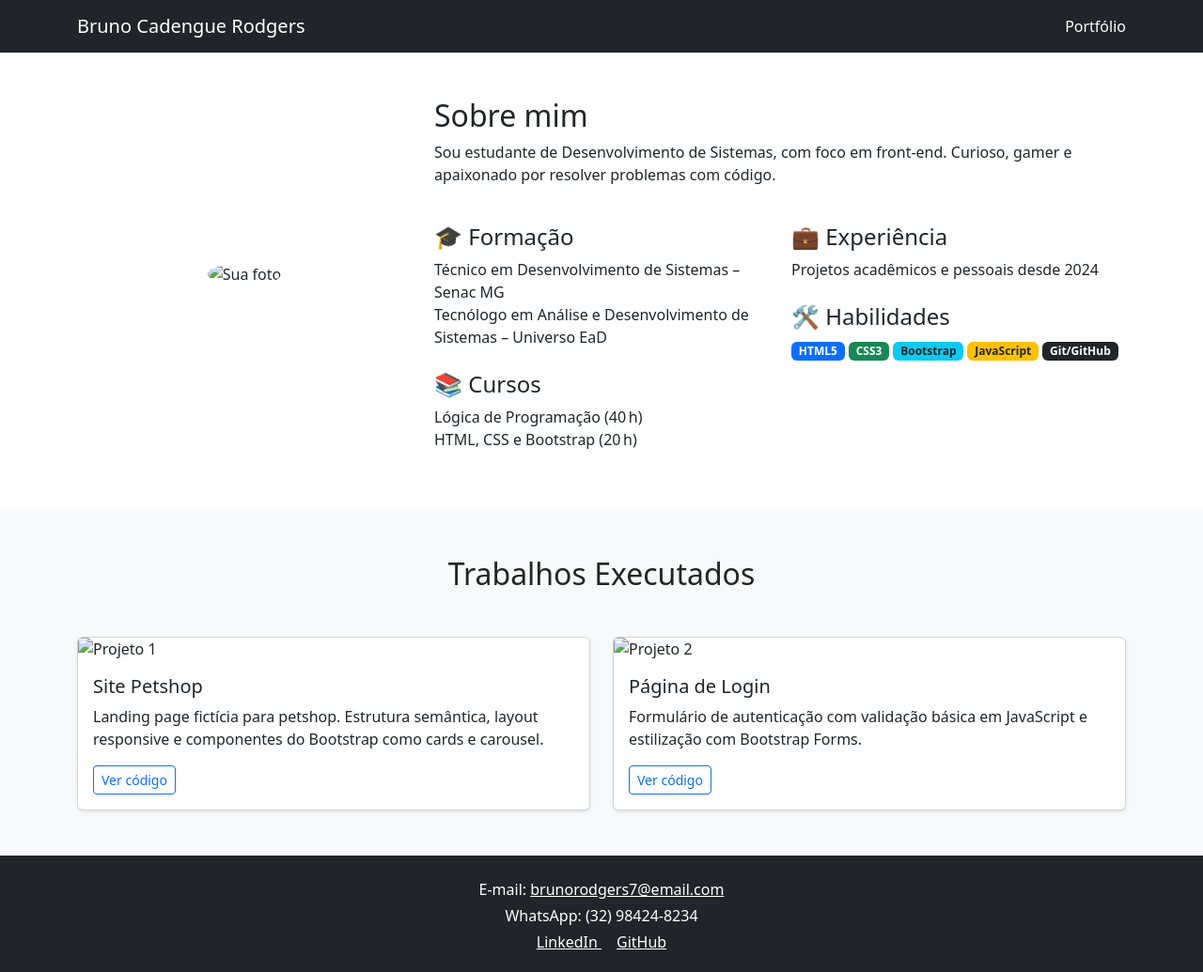
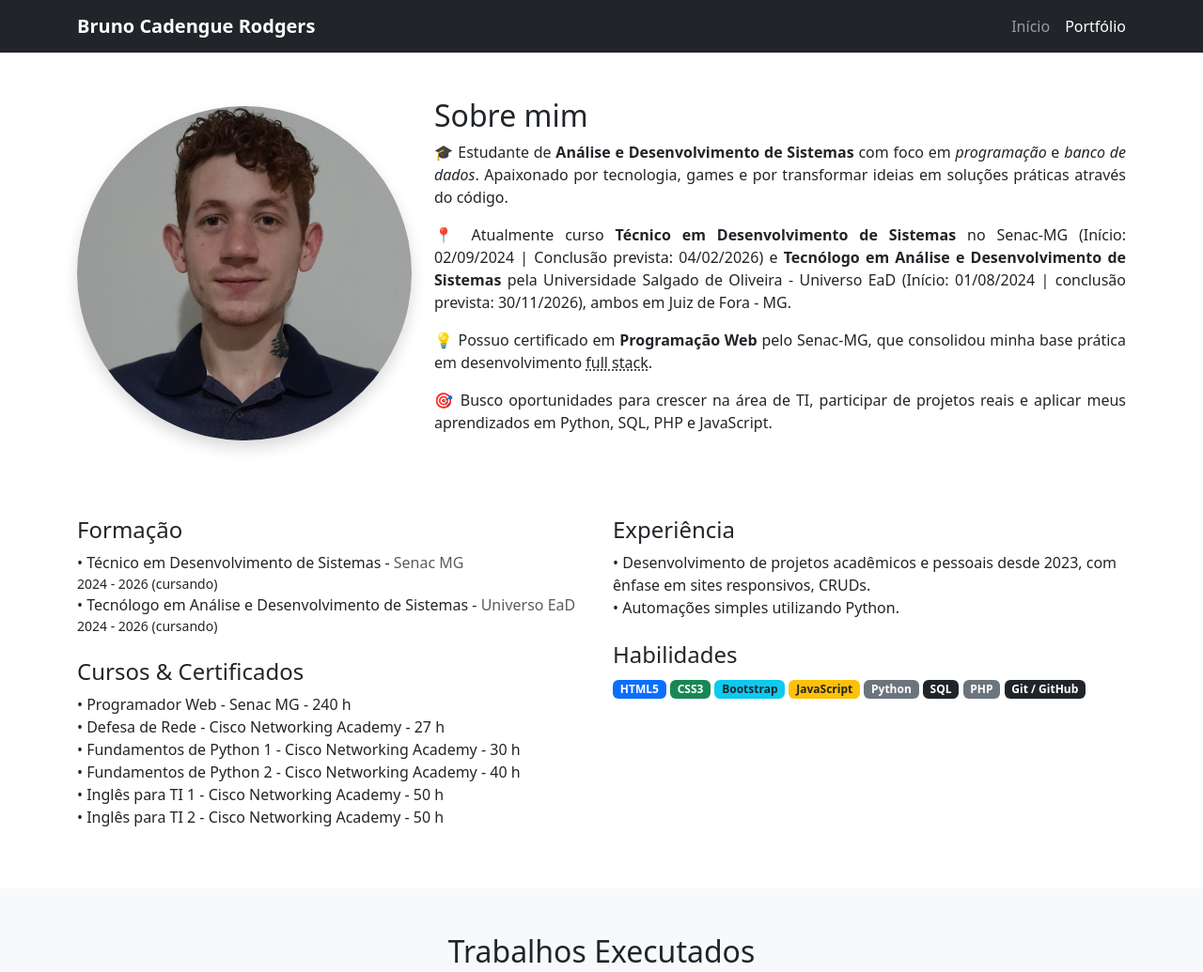
Before and after one commit to Redbruno7/bootstrap_portfolio, a plain HTML site: page portfolio.html in a window 1280 px wide. Shown: the top 1035 px of the page at 94% size. Drawn offline with nearby package versions, Linux system fonts and the light colour scheme.

Commit message:
asdasdasd

```diff
--- a/portfolio.html
+++ b/portfolio.html
@@ -6,8 +6,14 @@
     <meta name="viewport" content="width=device-width, initial-scale=1">
     <title>Portfólio - Bruno C. Rodgers</title>
 
+    <!-- Bootstrap CSS -->
     <link href="https://cdn.jsdelivr.net/npm/bootstrap@5.3.3/dist/css/bootstrap.min.css" rel="stylesheet">
-    <link rel="stylesheet" href="css/style.css">
+
+    <!-- Bootstrap Icons -->
+    <link href="https://cdn.jsdelivr.net/npm/bootstrap-icons@1.10.5/font/bootstrap-icons.css" rel="stylesheet">
+
+    <!-- Custom CSS -->
+    <link rel="stylesheet" href="CSS/style.css">
 </head>
 
 <body>
@@ -15,10 +21,11 @@
     <!-- Navbar -->
     <nav class="navbar navbar-dark bg-dark">
         <article class="container">
-            <a class="navbar-brand" href="index.html">Bruno Cadengue Rodgers</a>
+            <a class="navbar-brand fw-semibold" href="index.html">Bruno Cadengue Rodgers</a>
 
-            <ul id="nav-menu" class="navbar-nav ms-auto flex-column flex-lg-row">
-                <li class="nav-item"><a class="nav-link active" href="#">Portfólio</a></li>
+            <ul class="navbar-nav ms-auto flex-row gap-3">
+                <li class="nav-item"><a class="nav-link" href="index.html">Início</a></li>
+                <li class="nav-item"><a class="nav-link active" aria-current="page" href="#">Portfólio</a></li>
             </ul>
         </article>
     </nav>
@@ -27,42 +34,85 @@
     <section class="container py-5" id="perfil">
         <div class="row align-items-center">
             <div class="col-md-4 text-center mb-4 mb-md-0">
-                <img src="img/sua-foto.jpg" class="img-fluid rounded-circle mb-3" alt="Sua foto">
+                <img src="IMG/minha_foto.jpg" class="img-fluid rounded-circle shadow" alt="Foto de Bruno C. Rodgers">
             </div>
-            <div class="col-md-8">
+
+            <div class="col-md-8 text-justify">
                 <h2>Sobre mim</h2>
-                <p>Sou estudante de Desenvolvimento de Sistemas, com foco em front‑end. Curioso, gamer e apaixonado por
-                    resolver problemas com código.</p>
+                <p>
+                    🎓 Estudante de <strong>Análise e Desenvolvimento de Sistemas</strong> com foco em
+                    <em>programação</em> e <em>banco de dados</em>. Apaixonado por tecnologia, games e por transformar
+                    ideias em soluções práticas através do código.
+                </p>
 
-                <div class="row">
+                <p>
+                    📍 Atualmente curso <strong>Técnico em Desenvolvimento de Sistemas</strong> no Senac‑MG (Início:
+                    02/09/2024 | Conclusão prevista: 04/02/2026) e <strong>Tecnólogo em Análise e Desenvolvimento de
+                        Sistemas</strong> pela Universidade Salgado de Oliveira - Universo EaD (Início: 01/08/2024 |
+                    conclusão prevista: 30/11/2026), ambos em Juiz de Fora - MG.
+                </p>
+
+                <p>
+                    💡 Possuo certificado em <strong>Programação Web</strong> pelo Senac-MG, que consolidou minha base
+                    prática em desenvolvimento <abbr title="Front-end, Back-end e Database">full stack</abbr>.
+                </p>
+
+                <p>
+                    🎯 Busco oportunidades para crescer na área de TI, participar de projetos reais e aplicar meus
+                    aprendizados em Python, SQL, PHP e JavaScript.
+                </p>
+            </div>
+        </div>
+
+        <div class="row mt-5">
             <div class="col-md-6">
-                        <h4 class="mt-4">🎓 Formação</h4>
+                <h4 class="mt-4">Formação</h4>
+
                 <ul class="list-unstyled">
-                            <li>Técnico em Desenvolvimento de Sistemas – Senac MG</li>
-                            <li>Tecnólogo em Análise e Desenvolvimento de Sistemas – Universo EaD</li>
+                    <li>
+                        • Técnico em Desenvolvimento de Sistemas - <span class="text-muted">Senac MG</span> <small
+                            class="d-block">2024 - 2026 (cursando)</small>
+                    </li>
+
+                    <li>
+                        • Tecnólogo em Análise e Desenvolvimento de Sistemas - <span class="text-muted">Universo
+                            EaD</span> <small class="d-block">2024 - 2026 (cursando)</small>
+                    </li>
                 </ul>
 
-                        <h4 class="mt-4">📚 Cursos</h4>
+                <h4 class="mt-4">Cursos & Certificados</h4>
                 <ul class="list-unstyled">
-                            <li>Lógica de Programação (40 h)</li>
-                            <li>HTML, CSS e Bootstrap (20 h)</li>
+                    <li>• Programador Web - Senac MG - 240 h</li>
+                    <li>• Defesa de Rede - Cisco Networking Academy - 27 h</li>
+                    <li>• Fundamentos de Python 1 - Cisco Networking Academy - 30 h</li>
+                    <li>• Fundamentos de Python 2 - Cisco Networking Academy - 40 h</li>
+                    <li>• Inglês para TI 1 - Cisco Networking Academy - 50 h</li>
+                    <li>• Inglês para TI 2 - Cisco Networking Academy - 50 h</li>
                 </ul>
             </div>
 
             <div class="col-md-6">
-                        <h4 class="mt-4">💼 Experiência</h4>
+                <h4 class="mt-4">Experiência</h4>
                 <ul class="list-unstyled">
-                            <li>Projetos acadêmicos e pessoais desde 2024</li>
+                    <li>
+                        • Desenvolvimento de projetos acadêmicos e pessoais desde 2023, com ênfase em sites responsivos,
+                        CRUDs.
+                    </li>
+
+                    <li>
+                        • Automações simples utilizando Python.
+                    </li>
                 </ul>
 
-                        <h4 class="mt-4">🛠 Habilidades</h4>
+                <h4 class="mt-4">Habilidades</h4>
                 <span class="badge bg-primary mb-1">HTML5</span>
                 <span class="badge bg-success mb-1">CSS3</span>
                 <span class="badge bg-info text-dark mb-1">Bootstrap</span>
                 <span class="badge bg-warning text-dark mb-1">JavaScript</span>
-                        <span class="badge bg-dark mb-1">Git/GitHub</span>
-                    </div>
-                </div>
+                <span class="badge bg-secondary mb-1">Python</span>
+                <span class="badge bg-dark mb-1">SQL</span>
+                <span class="badge bg-secondary mb-1">PHP</span>
+                <span class="badge bg-dark mb-1">Git / GitHub</span>
             </div>
         </div>
     </section>
@@ -75,56 +125,48 @@
                 <!-- Projeto 1 -->
                 <div class="col-md-6">
                     <div class="card h-100 shadow-sm">
-                        <img src="img/projeto1.jpg" class="card-img-top" alt="Projeto 1">
+                        <img src="IMG/projeto1.jpg" class="card-img-top" alt="Captura de tela do Site Petshop">
                         <div class="card-body">
                             <h5 class="card-title">Site Petshop</h5>
-                            <p class="card-text">Landing page fictícia para petshop. Estrutura semântica, layout
-                                responsive e componentes do Bootstrap como cards e carousel.</p>
-                            <a href="#" class="btn btn-outline-primary btn-sm">Ver código</a>
+                            <p class="card-text">Landing page fictícia para petshop, desenvolvida com HTML5, CSS3 e
+                                componentes do Bootstrap. Destaque para grid responsivo, carousel de depoimentos e
+                                formulário de contato.</p>
+                            <a href="#" class="btn btn-outline-primary btn-sm" target="_blank">Ver código</a>
                         </div>
                     </div>
                 </div>
                 <!-- Projeto 2 -->
                 <div class="col-md-6">
                     <div class="card h-100 shadow-sm">
-                        <img src="img/projeto2.jpg" class="card-img-top" alt="Projeto 2">
+                        <img src="IMG/projeto2.jpg" class="card-img-top" alt="Captura de tela da Página de Login">
                         <div class="card-body">
                             <h5 class="card-title">Página de Login</h5>
-                            <p class="card-text">Formulário de autenticação com validação básica em JavaScript e
-                                estilização com Bootstrap Forms.</p>
-                            <a href="#" class="btn btn-outline-primary btn-sm">Ver código</a>
+                            <p class="card-text">Formulário de autenticação com validação básica em JavaScript e layout
+                                Bootstrap Forms. Inclui feedback visual de erros e boas práticas de acessibilidade.</p>
+                            <a href="#" class="btn btn-outline-primary btn-sm" target="_blank">Ver código</a>
                         </div>
                     </div>
                 </div>
-                <!-- Se quiser mais projetos, copie o bloco acima -->
+                <!-- Clone este bloco para novos projetos -->
             </div>
         </div>
     </section>
-
 
     <!-- Rodapé -->
     <footer class="bg-dark text-white text-center py-4" id="contato">
         <p class="mb-1">
             <i class="bi bi-envelope-fill"></i>
-            E-mail:
             <a href="mailto:brunorodgers7@email.com" class="text-white">brunorodgers7@email.com</a>
         </p>
-
-        <p class="mb-1">
-            <i class="bi bi-whatsapp"></i>
-            WhatsApp: (32) 98424-8234
-        </p>
-
+        <p class="mb-1"><i class="bi bi-whatsapp"></i> (32) 98424‑8234</p>
         <p class="mb-0">
-            <a href="https://www.linkedin.com/in/bruno-rodgers-918330257/" class="text-white me-3" target="_blank">
-                <i class="bi bi-linkedin"></i> LinkedIn
-            </a>
-
-            <a href="https://github.com/Redbruno7" class="text-white" target="_blank">
-                <i class="bi bi-github"></i> GitHub
-            </a>
+            <a href="https://www.linkedin.com/in/bruno-rodgers-918330257/" class="text-white me-3" target="_blank"><i
+                    class="bi bi-linkedin"></i> LinkedIn</a>
+            <a href="https://github.com/Redbruno7" class="text-white" target="_blank"><i
+                    class="bi bi-github"></i> GitHub</a>
         </p>
     </footer>
+
 </body>
 
 </html>
```
Also changed, not shown: index.html (+8 -10 lines). Lines whose indentation alone changed are shown as unchanged.
